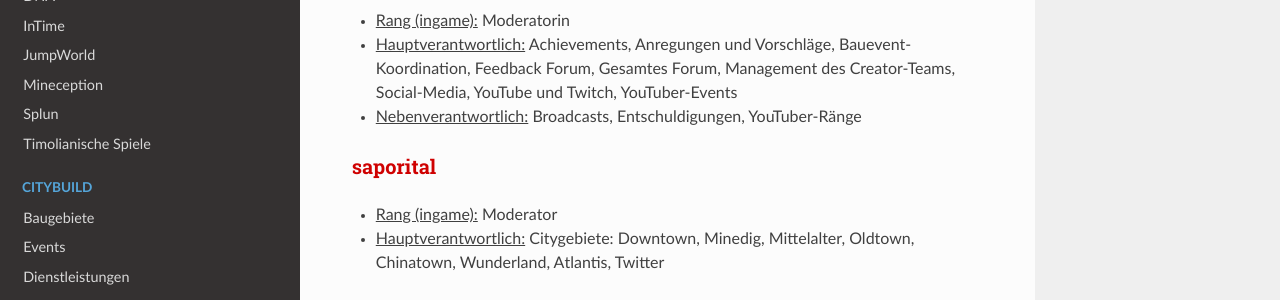
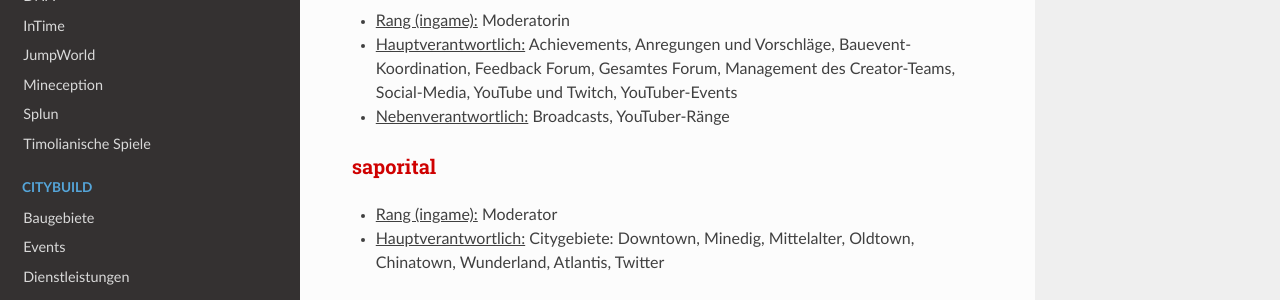
Before and after one commit to TimoliaDE/HowTo, an MkDocs documentation site: the page built from docs/team/members.md, in a window 1280 px wide and 900 px high, scrolled down 1873 px. Shown: the part 151-451 px from the top of the window. Built offline with MkDocs 1.6.1, drawn with Linux system fonts in a browser that asks for light colours; nearby versions of some CDN libraries; old or Windows-style settings are respelled for this version of MkDocs.

Commit message:
Update members.md

```diff
--- a/docs/team/members.md
+++ b/docs/team/members.md
@@ -60,7 +60,7 @@ Moderatoren kümmern sich um das reibungslose Spielererlebnis der verschiedenen
 ###<strong><span style="color:#CF0101">Milam</span></strong>
 - <u>Rang (ingame):</u> Moderatorin
 - <u>Hauptverantwortlich:</u> Achievements, Anregungen und Vorschläge, Bauevent-Koordination, Feedback Forum, Gesamtes Forum, Management des Creator-Teams, Social-Media, YouTube und Twitch, YouTuber-Events
-- <u>Nebenverantwortlich:</u> Broadcasts, Entschuldigungen, YouTuber-Ränge
+- <u>Nebenverantwortlich:</u> Broadcasts, YouTuber-Ränge
 
 ###<strong><span style="color:#CF0101">saporital</span></strong>
 - <u>Rang (ingame):</u> Moderator
```
